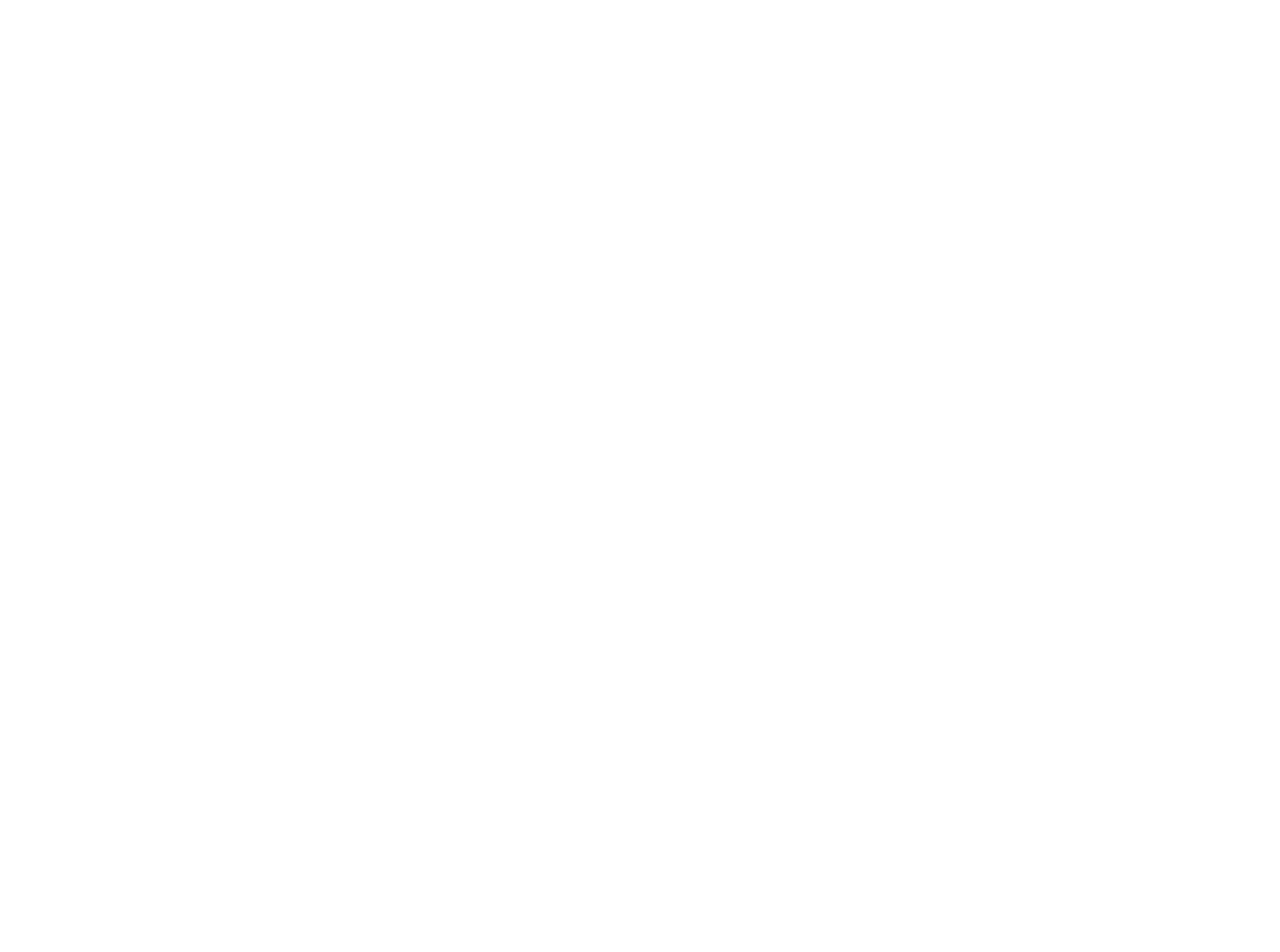
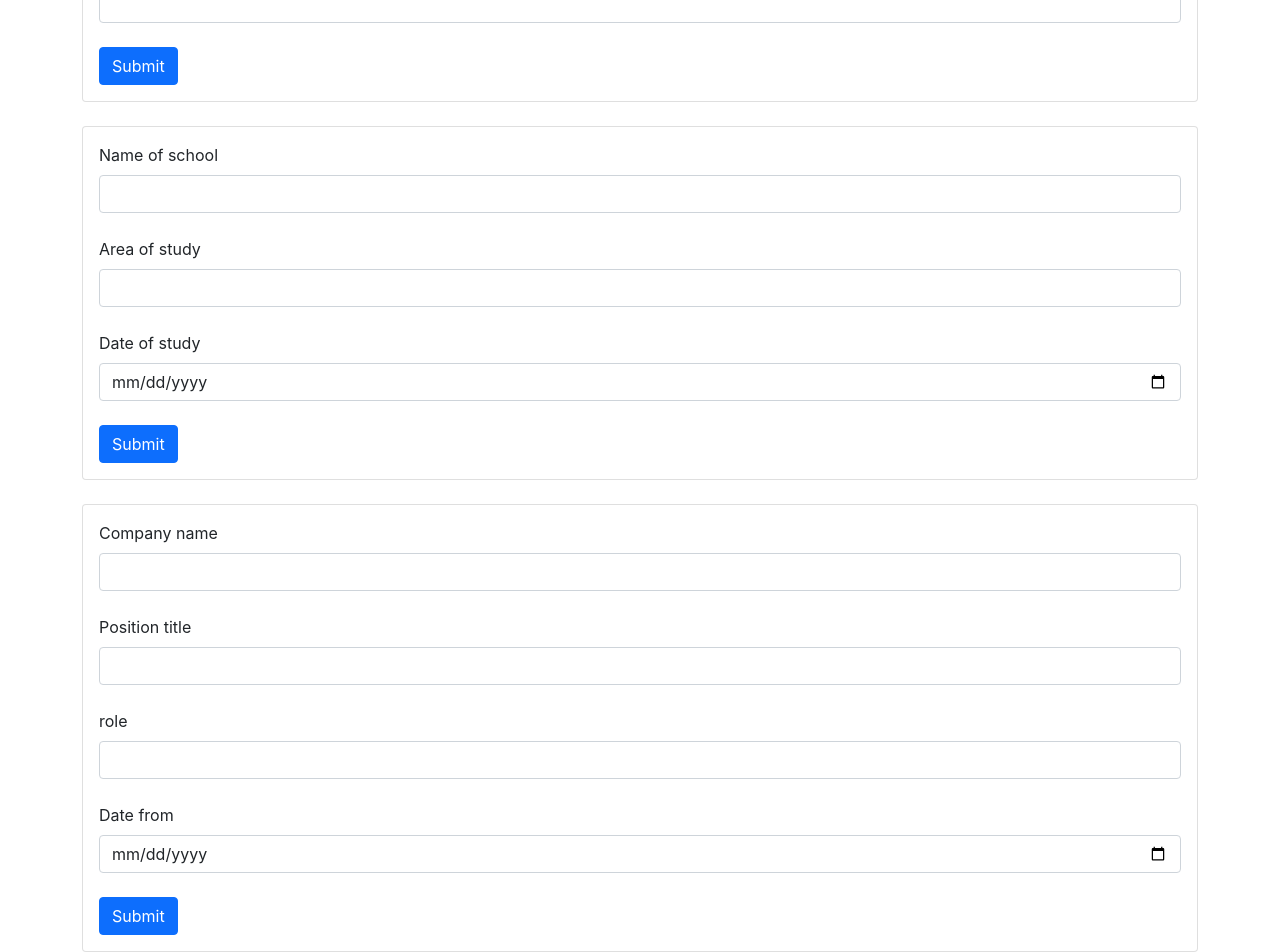
Before and after one commit to Clinton-dev/cv-project, a React (Create React App) app: page / in a window 1280 px wide. Shown: the part 338-1290 px from the top of the page. Before the commit the page ends 800 px from the top, so only its background shows below. Built offline with nearby package versions, Linux system fonts and the light colour scheme.

Commit message:
Use bootstrap to style the app

```diff
--- a/public/index.html
+++ b/public/index.html
@@ -24,11 +24,15 @@
       work correctly both with client-side routing and a non-root public URL.
       Learn how to configure a non-root public URL by running `npm run build`.
     -->
-    <title>React App</title>
+        <link href="https://cdn.jsdelivr.net/npm/bootstrap@5.0.0-beta2/dist/css/bootstrap.min.css" rel="stylesheet" integrity="sha384-BmbxuPwQa2lc/FVzBcNJ7UAyJxM6wuqIj61tLrc4wSX0szH/Ev+nYRRuWlolflfl" crossorigin="anonymous">
+
+    <title>CV</title>
   </head>
   <body>
     <noscript>You need to enable JavaScript to run this app.</noscript>
-    <div id="root"></div>
+    <div class="container">
+      <div id="root"></div>
+    </div>
     <!--
       This HTML file is a template.
       If you open it directly in the browser, you will see an empty page.
@@ -39,5 +43,6 @@
       To begin the development, run `npm start` or `yarn start`.
       To create a production bundle, use `npm run build` or `yarn build`.
     -->
+    <script src="https://cdn.jsdelivr.net/npm/bootstrap@5.0.0-beta2/dist/js/bootstrap.bundle.min.js" integrity="sha384-b5kHyXgcpbZJO/tY9Ul7kGkf1S0CWuKcCD38l8YkeH8z8QjE0GmW1gYU5S9FOnJ0" crossorigin="anonymous"></script>
   </body>
 </html>
--- a/src/App.css
+++ b/src/App.css
@@ -1,3 +1,4 @@
+/*
 .App {
   text-align: center;
 }
@@ -24,3 +25,5 @@
   width: 40%;
   margin: 0 auto;
 }
+
+*/
--- a/src/App.js
+++ b/src/App.js
@@ -12,8 +12,8 @@
           <h2>CV Submission</h2>
           <p>Do you want to work with us? Please fill in your details below.</p>
         </header>
-      <GeneralInfo />
-      <EducationExperience />
+      <GeneralInfo /><br />
+      <EducationExperience /><br />
       <PracticalExperience />
     </div>
   )
--- a/src/components/EducationalExpirence.js
+++ b/src/components/EducationalExpirence.js
@@ -4,12 +4,76 @@
 class EducationExperience extends React.Component {
   constructor(){
     super();
-    this.setState = {};
+    this.state = {
+    	school: "",
+    	study: "",
+    	dateOfStudy: "",
+    	edit: true
+    };
+    this.handleInput = this.handleInput.bind(this);
+    this.handleSubmit = this.handleSubmit.bind(this);
+  }
+
+  handleInput(e) {
+    const { name, value } = e.target;
+    this.setState({ [ name ]: value });
+  }
+
+  handleSubmit (e) {
+  	e.preventDefault();
+  	this.setState( prevState => {
+  		return {
+  			edit: !prevState.edit
+  		}
+  	});
   }
 
   render() {
+ 	const formEle = <form >
+  		<label className="form-label">Name of school</label><br />
+  		<input
+  			className="form-control"
+  			type="text"
+  			value={this.state.value}
+  			name= "school"
+  			onChange= {this.handleInput}
+  		/><br />
+  		<label className="form-label">Area of study</label><br />
+  		<input
+  			className="form-control"
+  			type="text"
+  			value={this.state.value}
+  			name= "study"
+  			onChange= {this.handleInput}
+  		/><br />
+  		<label className="form-label">Date of study</label><br />
+  		<input
+  			className="form-control"
+  			type="date"
+  			value={this.state.value}
+  			name= "dateOfStudy"
+  			onChange= {this.handleInput}
+  		/><br />
+  	</form>;
+
+  	const displayResults = <div>
+  		<p> name of school: {this.state.school}</p>
+  		<p> area of study: {this.state.study}</p>
+  		<p> date of study: {this.state.dateOfStudy}</p>
+  	</div>;
+  	const btnEle = <button className="btn btn-primary" onClick={ this.handleSubmit }>{ this.state.edit? "Submit" : "Edit" }</button>;
+
+  	const res = this.state.edit? formEle : displayResults;
+
     return(
-      <div>EducationalExpirence</div>
+      <div>
+      	<div class="card">
+ 		   <div class="card-body">
+				{ res }
+	      		{ btnEle }
+  			</div>
+		</div>
+      </div>
     )
   }
 }
--- a/src/components/GeneralInfor.js
+++ b/src/components/GeneralInfor.js
@@ -20,7 +20,7 @@
   }
 
   handleSubmit (e) {
-  	//e.preventDefault;
+  	e.preventDefault();
   	this.setState( prevState => {
   		return {
   			edit: !prevState.edit
@@ -31,22 +31,26 @@
 
   render() {
   	const formEle = <form >
-  		<label>Name</label><br />
+
+  		<label className="form-label">Name</label>
   		<input
+  			className="form-control"
   			type="text"
   			value={this.state.value}
   			name= "name"
   			onChange= {this.handleInput}
   		/><br />
-  		<label>email</label><br />
+  		<label className="form-label">email</label>
   		<input
+  			className="form-control"
   			type="email"
   			value={this.state.value}
   			name= "email"
   			onChange= {this.handleInput}
   		/><br />
-  		<label>Phone</label><br />
+  		<label className="form-label">Phone</label>
   		<input
+  			className="form-control"
   			type="phone"
   			value={this.state.value}
   			name= "phone"
@@ -58,15 +62,20 @@
   		<p> email: {this.state.email}</p>
   		<p> phone: {this.state.phone}</p>
   	</div>;
-  	const btnEle = <button onClick={ this.handleSubmit }>{ this.state.edit? "Subimt" : "Edit" }</button>;
+  	const btnEle = <button className="btn btn-primary" onClick={ this.handleSubmit }>{ this.state.edit? "Submit" : "Edit" }</button>;
 
   	const res = this.state.edit? formEle : displayResults;
 
     return(
 
       <div>
-        { res }
-        { btnEle }
+      	<div class="card">
+  		  <div class="card-body">
+  		  { res }
+          { btnEle }
+  		  </div>
+		</div>
+
       </div>
 
     )
--- a/src/components/PracticalExperience.js
+++ b/src/components/PracticalExperience.js
@@ -4,12 +4,88 @@
 class PracticalExperience extends React.Component {
   constructor(){
     super();
-    this.setState = {};
+    this.state = {
+    	companyName: "",
+    	position: "",
+    	role: "",
+    	date: "",
+    	edit: true
+    };
+    this.handleInput = this.handleInput.bind(this);
+    this.handleSubmit = this.handleSubmit.bind(this);
+  }
+
+  handleInput(e) {
+    const { name, value } = e.target;
+    this.setState({ [ name ]: value });
+  }
+
+  handleSubmit (e) {
+  	e.preventDefault();
+  	this.setState( prevState => {
+  		return {
+  			edit: !prevState.edit
+  		}
+  	});
+
   }
 
   render() {
+  	const formEle = <form >
+  		<label className="form-label">Company name</label><br />
+  		<input
+  			className="form-control"
+  			type="text"
+  			value={this.state.value}
+  			name= "companyName"
+  			onChange= {this.handleInput}
+  		/><br />
+  		<label className="form-label">Position title</label><br />
+  		<input
+  			className="form-control"
+  			type="text"
+  			value={this.state.value}
+  			name= "position"
+  			onChange= {this.handleInput}
+  		/><br />
+		<label className="form-label">role</label><br />
+  		<input
+  			className="form-control"
+  			type="text"
+  			value={this.state.value}
+  			name= "role"
+  			onChange= {this.handleInput}
+  		/><br />
+  		<label className="form-label">Date from</label><br />
+  		<input
+  			className="form-control"
+  			type="date"
+  			value={this.state.value}
+  			name= "date"
+  			onChange= {this.handleInput}
+  		/><br />
+  	</form>;
+
+  	const displayResults = <div>
+  		<p> name: {this.state.companyName}</p>
+  		<p> position: {this.state.position}</p>
+  		<p> role: {this.state.role}</p>
+  		<p> date from when you work for the Company: {this.state.date}</p>
+  	</div>;
+  	const btnEle = <button className="btn btn-primary" onClick={ this.handleSubmit }>{ this.state.edit? "Submit" : "Edit" }</button>;
+
+  	const res = this.state.edit? formEle : displayResults;
+
     return(
-      <div>PracticalExperience</div>
+      <div>
+       <div class="card">
+ 		   <div class="card-body">
+				{ res }
+	      		{ btnEle }
+  			</div>
+		</div>
+
+      </div>
     )
   }
 }
```
